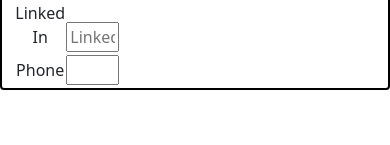
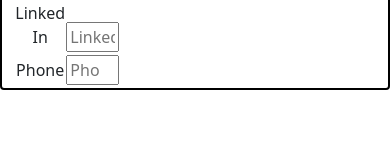
Before and after one commit to dfGroup2/team-engineering-frontend, a React (Create React App) app: page /edit in a window 390 px wide. Shown: the part 610-755 px from the top of the page. Built offline with nearby package versions, Linux system fonts and the light colour scheme.

Commit message:
Test for phone number input field passes

```diff
--- a/src/Components/EditProfileComponents/EditPersonalInfoSection.jsx
+++ b/src/Components/EditProfileComponents/EditPersonalInfoSection.jsx
@@ -10,6 +10,7 @@ const EditPersonalInfoSection = props => {
     const [dfEmail, setDfEmail] = useState(``);
     const [github, setGithub] = useState(``);
     const [linkedin, setLinkedin] = useState(``);
+    const [phoneNumber, setPhoneNumber] = useState(``);
 
     const handleNameChange = event => {
         setName(event.target.value);
@@ -29,6 +30,10 @@ const EditPersonalInfoSection = props => {
 
     const handleLinkedinChange = event => {
         setLinkedin(event.target.value);
+    }
+
+    const handlePhoneNumberChange = event => {
+        setPhoneNumber(event.target.value);
     }
 
     return (
@@ -60,7 +65,7 @@ const EditPersonalInfoSection = props => {
                             </div>
                             <div className="form-inputs">
                                 <label htmlFor="phone" className="col-6">Phone</label>
-                                <input type="number" name="phone" className="col-6" />
+                                <input type="number" value={phoneNumber} name="phone" className="col-6" placeholder="Phone number" onChange={handlePhoneNumberChange} />
                             </div>
                         </div>
                     </form>
```
Also changed, not shown: 1 other file (tests, documents, lock files or other folders).
